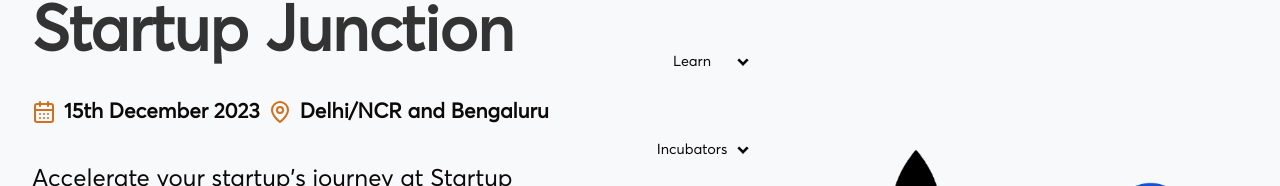
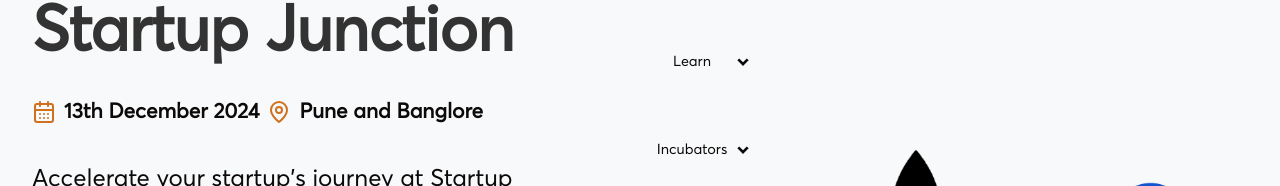
Before and after one commit to ecelliitbhu/ecell-website-new, a Next.js app: page /startup_junction in a window 1280 px wide. Shown: the part 158-344 px from the top of the page. Built offline with nearby package versions, Linux system fonts and the light colour scheme; no server answers; the database is empty.

Commit message:
startup junction changes

```diff
--- a/pages/startup_junction/index.tsx
+++ b/pages/startup_junction/index.tsx
@@ -30,13 +30,13 @@ const StartupJunction: FunctionComponent<Props> = () => {
                 <div className={styles.venue}>
                   <div>
                     <CalendarDays />
-                    <span className={styles.heroDate}> 15th December 2023</span>
+                    <span className={styles.heroDate}> 13th December 2024</span>
                   </div>
                   <div>
                     <MapPin />
                     <span className={styles.heroDate}>
                       {" "}
-                      Delhi/NCR and Bengaluru
+                      Pune and Banglore
                     </span>
                   </div>
                 </div>
```
